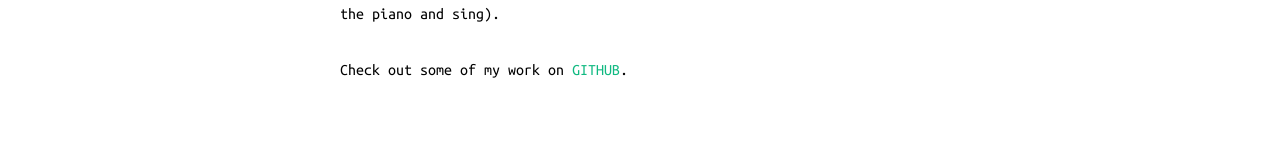
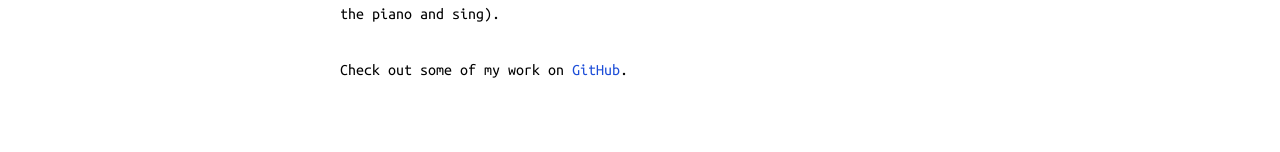
Before and after one commit to jsimonrichard/jsimonrichard, a React (Create React App) app: page / in a window 1280 px wide. Shown: the part 3294-3446 px from the top of the page. Built offline with nearby package versions, Linux system fonts and the light colour scheme.

Commit message:
Update link

```diff
--- a/src/Home.js
+++ b/src/Home.js
@@ -267,7 +267,7 @@ function Interests(props) {
 
         <p class="mt-8">
           Check out some of my work
-          on <a className="text-green-500 hover:text-green-300 hover:underline cursor-pointer uppercase"
+          on <a className="text-blue-700 hover:text-blue-900 hover:underline hover:cursor-pointer"
             target="_blank" href="https://github.com/jsimonrichard">GitHub</a>.
         </p>
       </div>
```
